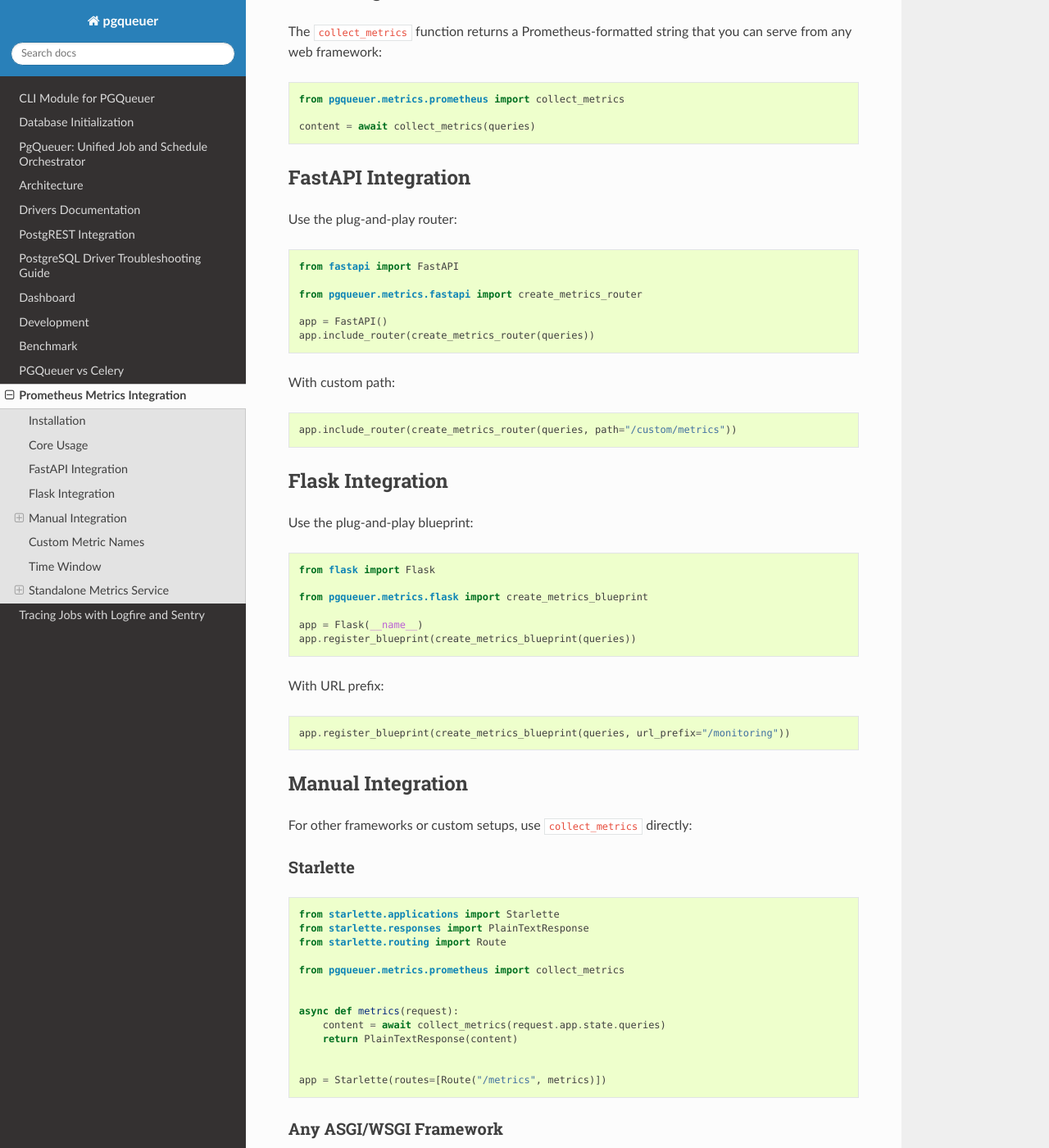
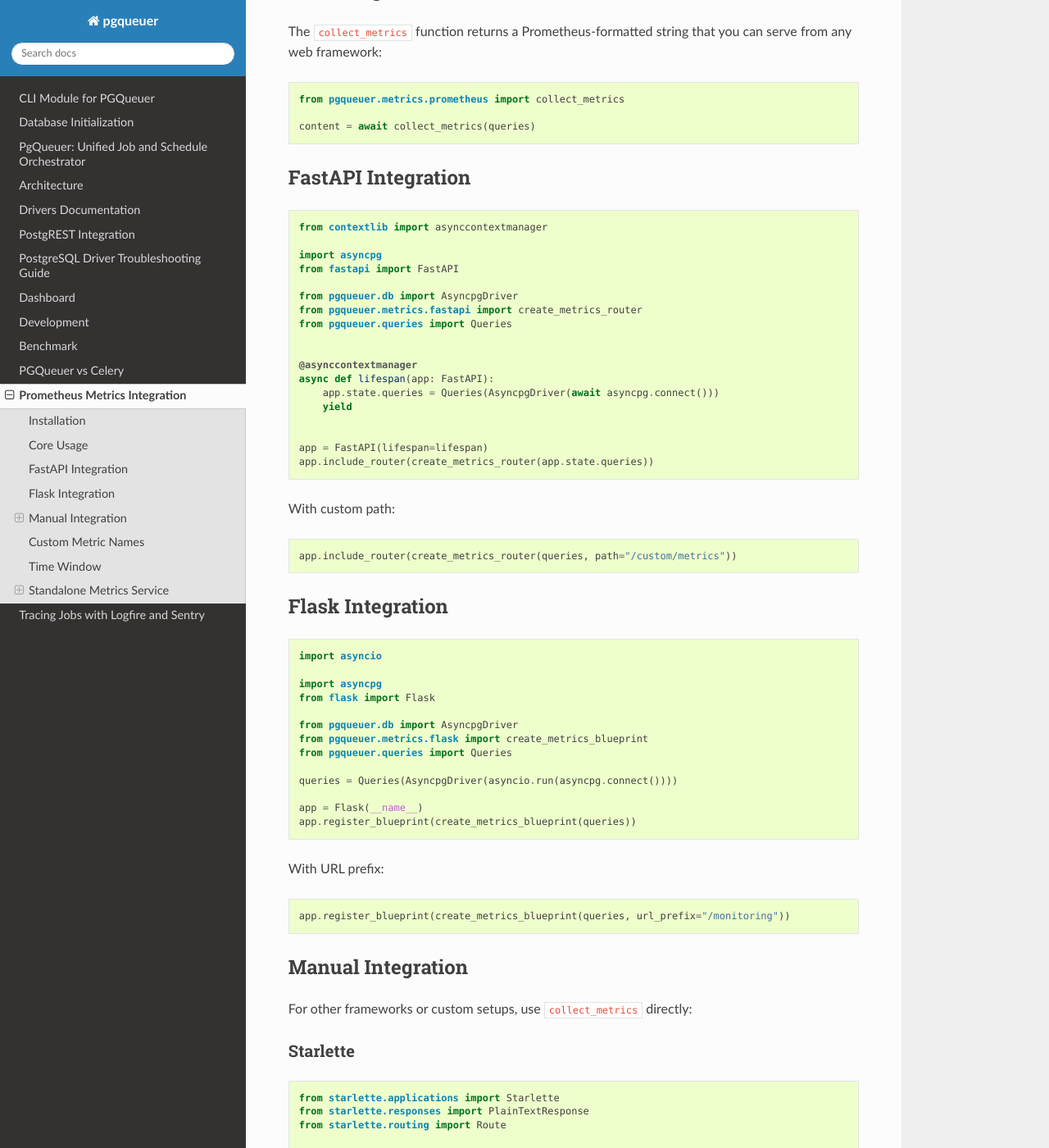
Before and after one commit to janbjorge/pgqueuer, a Sphinx documentation site: the page built from docs/prometheus-metrics-service.md, in a window 1280 px wide and 1400 px high, scrolled down 523 px. Shown: the whole window at 82% size. Built offline with Sphinx 7.4.7 and the Read the Docs theme 3.1.0, drawn with Linux system fonts in a browser that asks for light colours.

Commit message:
Simplify framework integrations to accept Queries directly
- Remove factory pattern in favor of direct Queries injection
- Simpler API: just pass your Queries instance
- Update docs and tests accordingly

````diff
--- a/docs/prometheus-metrics-service.md
+++ b/docs/prometheus-metrics-service.md
@@ -30,15 +30,25 @@
 FastAPI Integration
 -------------------
 
-Use the plug-and-play router:
+```python
+from contextlib import asynccontextmanager
 
-```python
+import asyncpg
 from fastapi import FastAPI
 
+from pgqueuer.db import AsyncpgDriver
 from pgqueuer.metrics.fastapi import create_metrics_router
+from pgqueuer.queries import Queries
 
-app = FastAPI()
-app.include_router(create_metrics_router(queries))
+
+@asynccontextmanager
+async def lifespan(app: FastAPI):
+    app.state.queries = Queries(AsyncpgDriver(await asyncpg.connect()))
+    yield
+
+
+app = FastAPI(lifespan=lifespan)
+app.include_router(create_metrics_router(app.state.queries))
 ```
 
 With custom path:
@@ -50,12 +60,17 @@
 Flask Integration
 -----------------
 
-Use the plug-and-play blueprint:
+```python
+import asyncio
 
-```python
+import asyncpg
 from flask import Flask
 
+from pgqueuer.db import AsyncpgDriver
 from pgqueuer.metrics.flask import create_metrics_blueprint
+from pgqueuer.queries import Queries
+
+queries = Queries(AsyncpgDriver(asyncio.run(asyncpg.connect())))
 
 app = Flask(__name__)
 app.register_blueprint(create_metrics_blueprint(queries))
````
Also changed, not shown: 3 other files.
